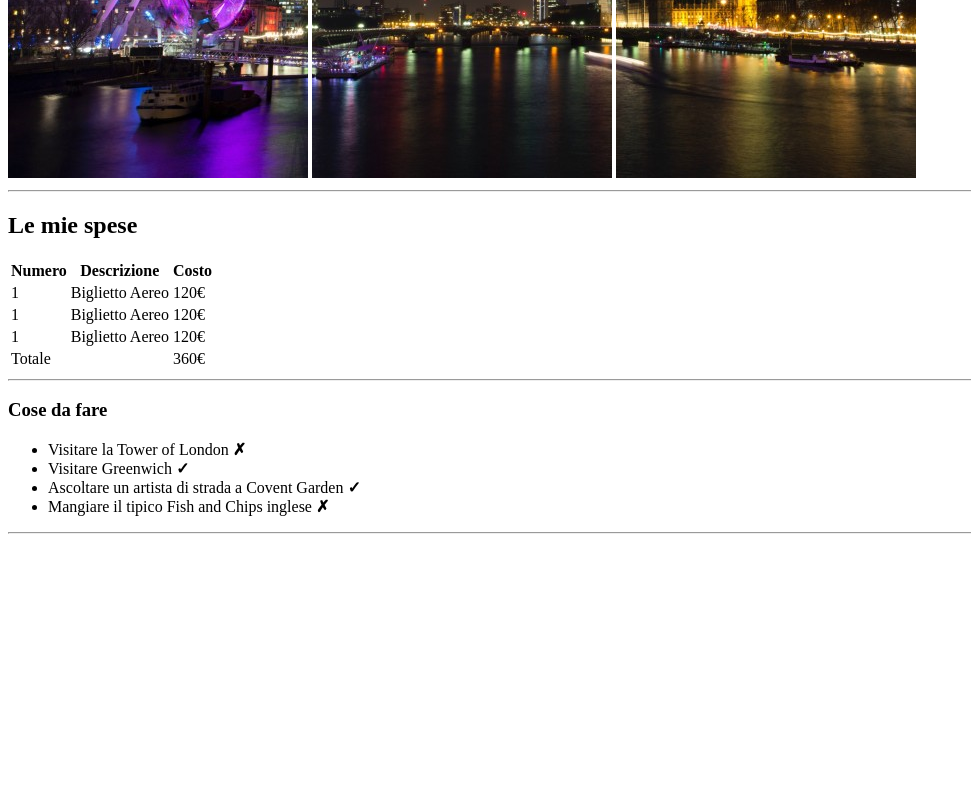
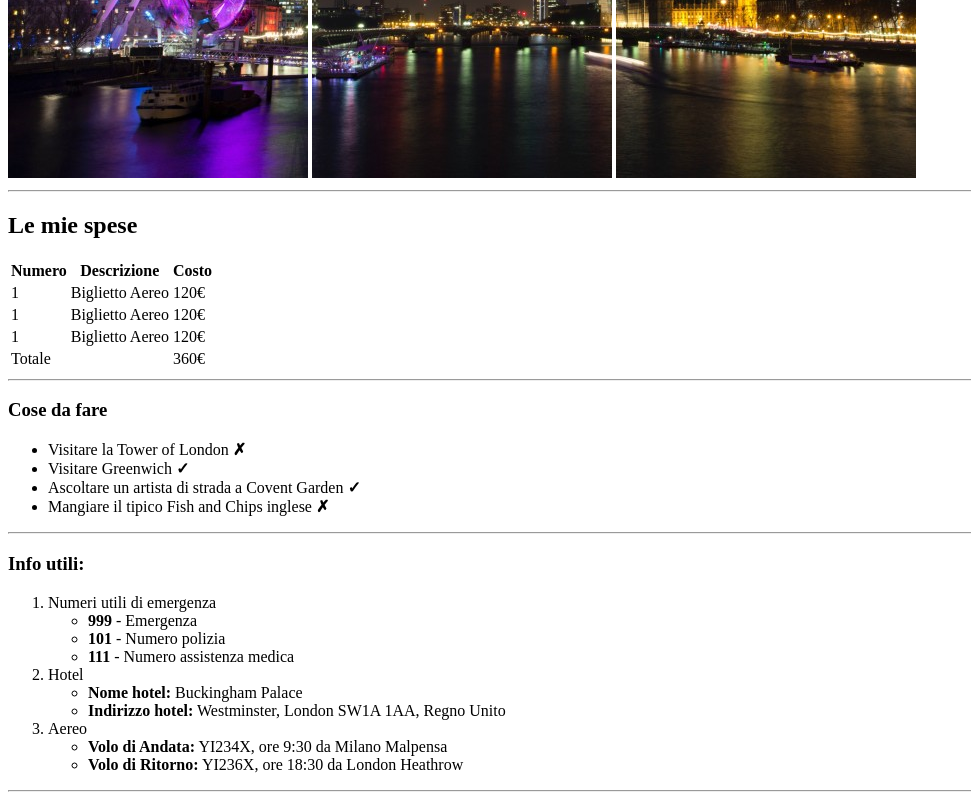
Before and after one commit to Roberta-Colombo/html-london-trip, a plain HTML site: page index.html in a window 1280 px wide. Shown: the part 502-1302 px from the top of the page, without its empty margins (0-971 px from the left). Before the commit the page ends 1044 px from the top, so only its background shows below. Drawn offline with Linux system fonts and the light colour scheme.

Commit message:
Aggiunta terza sezione

```diff
--- a/index.html
+++ b/index.html
@@ -69,6 +69,34 @@
             </ul>
             <hr>
         </section>
+
+        <section>
+            <h3>Info utili:</h3>
+            <ol>
+                <li>Numeri utili di emergenza
+                    <ul>
+                        <li><strong>999</strong> - Emergenza</li>
+                        <li><strong>101</strong> - Numero polizia</li>
+                        <li><strong>111</strong> - Numero assistenza medica</li>
+                    </ul>
+                </li>
+
+                <li>Hotel
+                    <ul>
+                        <li><strong>Nome hotel:</strong> Buckingham Palace</li>
+                        <li><strong>Indirizzo hotel:</strong> Westminster, London SW1A 1AA, Regno Unito</li>
+                    </ul>
+                </li>
+
+                <li>Aereo
+                    <ul>
+                        <li><strong>Volo di Andata:</strong> YI234X, ore 9:30 da Milano Malpensa</li>
+                        <li><strong>Volo di Ritorno:</strong> YI236X, ore 18:30 da London Heathrow</li>
+                    </ul>
+                </li>
+            </ol>
+            <hr>
+        </section>
     </main>
 
 </body>
```
